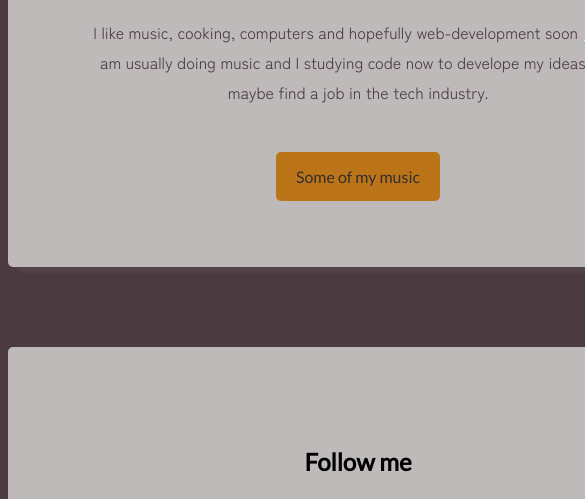
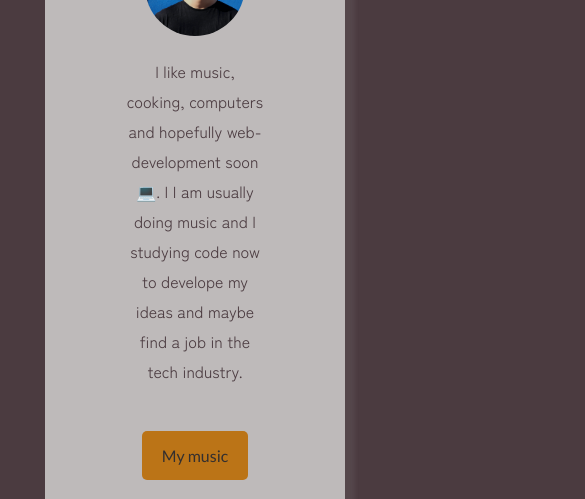
Before and after one commit to Fluenca/gh-repo-view---web, a plain HTML site: page index.html in a window 390 px wide. Shown: the part 345-844 px from the top of the page, 585 px wide, since content can reach past the window. Drawn offline with Linux system fonts and the light colour scheme.

Commit message:
make my profile prettier

```diff
--- a/index.html
+++ b/index.html
@@ -23,7 +23,7 @@
         code now to develope my ideas and maybe find a job in the tech industry.
       </p>
 
-      <a href="https://soundcloud.com/krink" target="_blank" id="lighter-grey">Some of my music</a>
+      <a href="https://soundcloud.com/krink" target="_blank" id="lighter-grey">My music</a>
     </div>
 
     <div class="white-card">
--- a/style.css
+++ b/style.css
@@ -14,9 +14,7 @@ h2 {
 
 }
 
-.container {
-  margin: 0 auto;
-}
+
 
 h1 {
    background: -webkit-linear-gradient(rgb(148, 42, 42), #333);
@@ -76,19 +74,9 @@ a {
   text-align: center;
 }
 
-
-@media (max-width: 540px) {
-  /* For a screen < 540px, this CSS will be read */
-  .container {
-    width: 300px;
-  }
-}
-
-@media (max-width: 720px) {
-  /* For a screen < 720px, this CSS will be read */
-  .container {
-    width: 500px;
-  }
+.container {
+  width: 700px;
+  margin: 40px auto;
 }
 
 @media (max-width: 960px) {
@@ -97,3 +85,15 @@ a {
     width: 700px;
   }
 }
+@media (max-width: 720px) {
+  /* For a screen < 720px, this CSS will be read */
+  .container {
+    width: 500px;
+  }
+}
+@media (max-width: 540px) {
+  /* For a screen < 540px, this CSS will be read */
+  .container {
+    width: 300px;
+  }
+}
```
